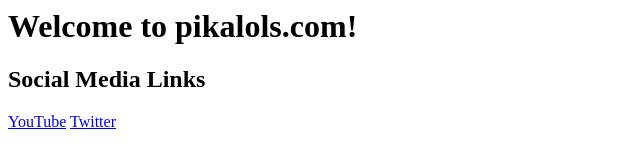
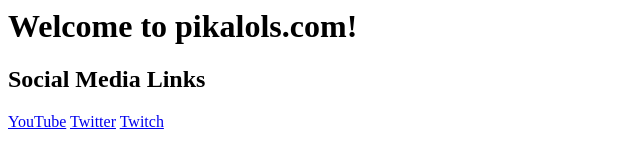
Before and after one commit to pikalols18/pikalols18.github.io, a plain HTML site: page index.html in a window 1280 px wide. Shown: the full height of the page, 0-640 px from the left. Drawn offline with Linux system fonts and the light colour scheme.

Commit message:
Update index.html

```diff
--- a/index.html
+++ b/index.html
@@ -6,6 +6,6 @@
 <h2>Social Media Links</h2>
 <a href="https://www.youtube.com/c/pikalols18">YouTube</a>
 <a href="https://www.twitter.com/pikalols">Twitter</a>
-<a href="https://twitch.tv/pikalols>Twitch</a>
+<a href="https://twitch.tv/pikalols">Twitch</a>
 </body>
 </html>
```
